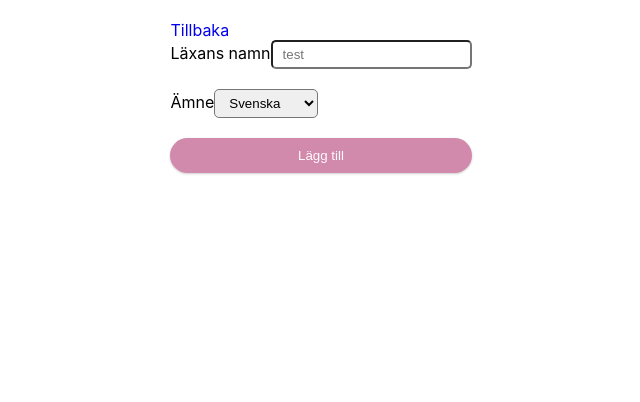
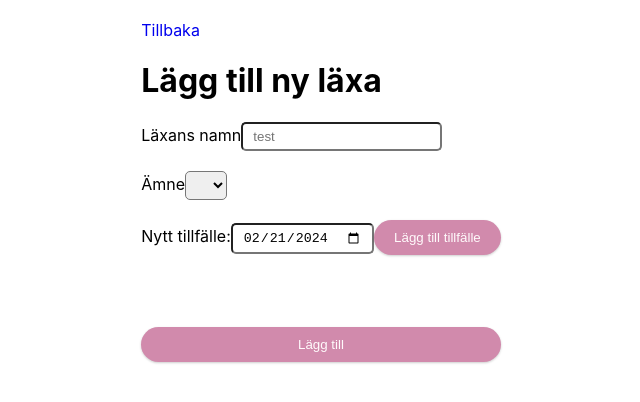
Before and after one commit to FelixGute/OneLaxor, a React (Create React App) app: page /add in a window 1280 px wide. Shown: the top 402 px of the page, without its empty margins (319-959 px from the left). Built offline with nearby package versions, Linux system fonts and the light colour scheme.

Commit message:
worked on adding new homework, almost ready to test adding to db

```diff
--- a/src/components/EditHomework.tsx
+++ b/src/components/EditHomework.tsx
@@ -3,6 +3,12 @@ import { db } from "../models/db";
 import { useForm, SubmitHandler } from "react-hook-form";
 import styled from "styled-components";
 import { Subject } from "../models/Subject";
+import {
+	SessionData,
+	HomeworkAddData,
+	HomeworkInputs,
+	AddHomework,
+} from "../models/AddHomework";
 
 /*
 
@@ -14,12 +20,6 @@ Use an array inside of a state to hold sessions
 Render out each session and include a hidden input
 
 */
-
-type Inputs = {
-	homework: string;
-	subjectRequired: string;
-	subject: string;
-};
 
 const StyledForm = styled.form`
 	display: flex;
@@ -37,23 +37,36 @@ const SubjectOption = styled.option<iOption>`
 `;
 
 export default function EditHomework() {
-	const [subjectData, setSubjectData] = useState<Subject[] | null>();
+	const [subjectData, setSubjectData] = useState<Subject[]>([]);
+	const [sessions, setSessions] = useState<SessionData[]>([]);
+	const [selectedDate, setSelectedDate] = useState<Date>(new Date());
+
+	// Handle changes when the user selects a new date
+	const handleDateChange = (e: React.ChangeEvent<HTMLInputElement>) => {
+		const newDate = new Date(e.target.value);
+		if (!isNaN(newDate.getTime())) {
+			setSelectedDate(newDate);
+		} else {
+			const newDate = new Date();
+			setSelectedDate(newDate);
+		}
+	};
 
 	useEffect(() => {
 		fetchSubject().then((data) => setSubjectData(data));
 	}, []);
 
-	const fetchSubject = async (): Promise<Subject[] | null> => {
+	const fetchSubject = async (): Promise<Subject[]> => {
 		try {
 			const subject = await db.subjectList.toArray();
 			if (subject) {
 				return subject;
 			} else {
-				return null;
+				return [];
 			}
 		} catch (error) {
 			console.error("Error fetching data:", error);
-			return null;
+			return [];
 		}
 	};
 
@@ -62,13 +75,29 @@ export default function EditHomework() {
 		handleSubmit,
 		watch,
 		formState: { errors },
-	} = useForm<Inputs>();
-	const onSubmit: SubmitHandler<Inputs> = (data) => console.log(data);
+	} = useForm<HomeworkInputs>();
+	const onSubmit: SubmitHandler<HomeworkInputs> = (data) => {
+		console.log(data);
+		console.log(sessions);
+		AddHomework({ homeworkData: data, sessionData: sessions });
+		// Update database
+		// Go back to start
+	};
 
-	console.log(watch("homework")); // watch input value by passing the name of it
+	const handleAddSession = (sessionTime: Date) => {
+		const newItem: SessionData = { time: sessionTime };
+		setSessions([...sessions, newItem]);
+	};
+
+	const handleRemoveSession = (sessionId: number) => {
+		const updatedItems = sessions.filter((_, index) => index !== sessionId);
+		setSessions(updatedItems);
+	};
 
 	return (
 		/* "handleSubmit" will validate your inputs before invoking "onSubmit" */
+		<>
+			<h1>Lägg till ny läxa</h1>
 			<StyledForm onSubmit={handleSubmit(onSubmit)}>
 				{/* register your input into the hook by invoking the "register" function */}
 				<label>
@@ -92,7 +121,42 @@ export default function EditHomework() {
 					</select>
 				</label>
 
+				<div>
+					<label>
+						<span>Nytt tillfälle:</span>
+						<input
+							type="date"
+							value={selectedDate.toISOString().split("T")[0]}
+							onChange={handleDateChange}
+						/>
+					</label>
+					<button onClick={() => handleAddSession(selectedDate)}>
+						Lägg till tillfälle
+					</button>
+				</div>
+
+				{sessions != null ? (
+					<ul>
+						{sessions.map((session, key) => {
+							return (
+								<li key={key}>
+									{session.time.toISOString().split("T")[0]}
+									<button
+										onClick={() =>
+											handleRemoveSession(key)
+										}>
+										-
+									</button>
+								</li>
+							);
+						})}
+					</ul>
+				) : (
+					<></>
+				)}
+
 				<input type="submit" value="Lägg till" />
 			</StyledForm>
+		</>
 	);
 }
--- a/src/components/SessionView.tsx
+++ b/src/components/SessionView.tsx
@@ -104,7 +104,7 @@ export function SessionView({ session }: Props) {
 			</Check>
 			<Info>
 				<Heading>{homeworkData?.homework?.title}</Heading>
-				<Deadline>{session.time}</Deadline>
+				<Deadline>{session.time.toISOString().split("T")[0]}</Deadline>
 				<Type></Type>
 			</Info>
 			{/* <div className="todo-session-trash">
--- /dev/null
+++ b/src/models/AddHomework.ts
@@ -0,0 +1,41 @@
+import { db } from "./db";
+import { Session } from "./Session";
+
+// Add types for homework-adding and sessionlist
+// import those types into AddHomework-component
+
+export interface SessionData {
+	time: Date;
+}
+
+export interface HomeworkInputs {
+	homework: string;
+	subject: number;
+}
+
+export interface HomeworkAddData {
+	homeworkData: HomeworkInputs;
+	sessionData: SessionData[];
+}
+
+export async function AddHomework(homeworkData: HomeworkAddData) {
+	const homeworkId = await db.homeworkList.add({
+		title: homeworkData.homeworkData.homework,
+		deadline: "",
+		subjectId: homeworkData.homeworkData.subject,
+	});
+	// Need to set all sessions to done: 0
+	// Do I need to create a new array or can I recreated session as a common model for both adding and the db?
+
+	const sessions: Session[] = [];
+
+	homeworkData.sessionData.forEach((session) => {
+		const newSession: Session = {
+			homeworkId: homeworkId,
+			time: session.time,
+			done: 0,
+		};
+	});
+
+	await db.sessionList.bulkAdd(sessions);
+}
--- a/src/models/Session.ts
+++ b/src/models/Session.ts
@@ -1,6 +1,6 @@
 export interface Session {
 	id?: number;
 	homeworkId: number;
-	time: string;
+	time: Date;
 	done: number;
 }
```
Lines whose indentation alone changed are shown as unchanged.
